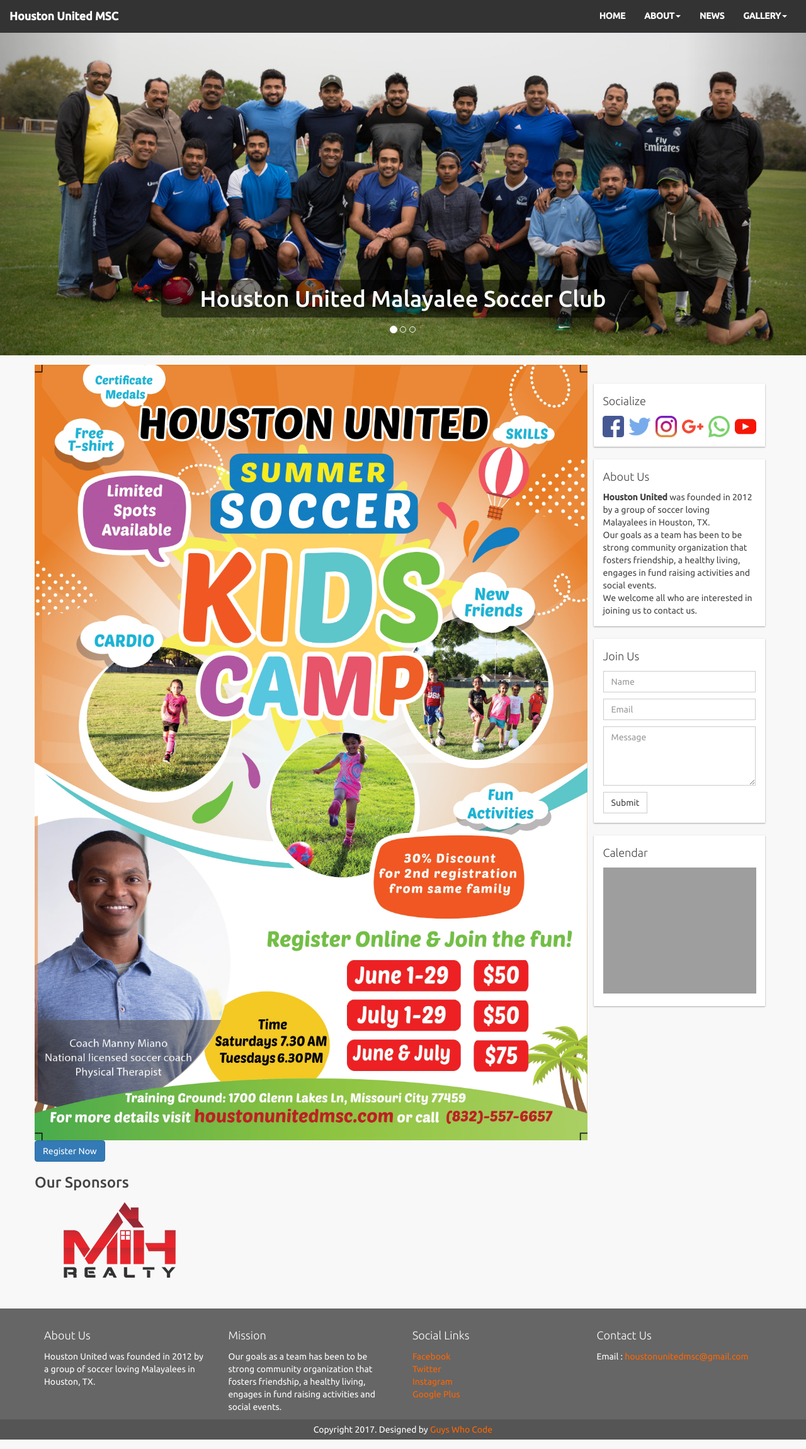
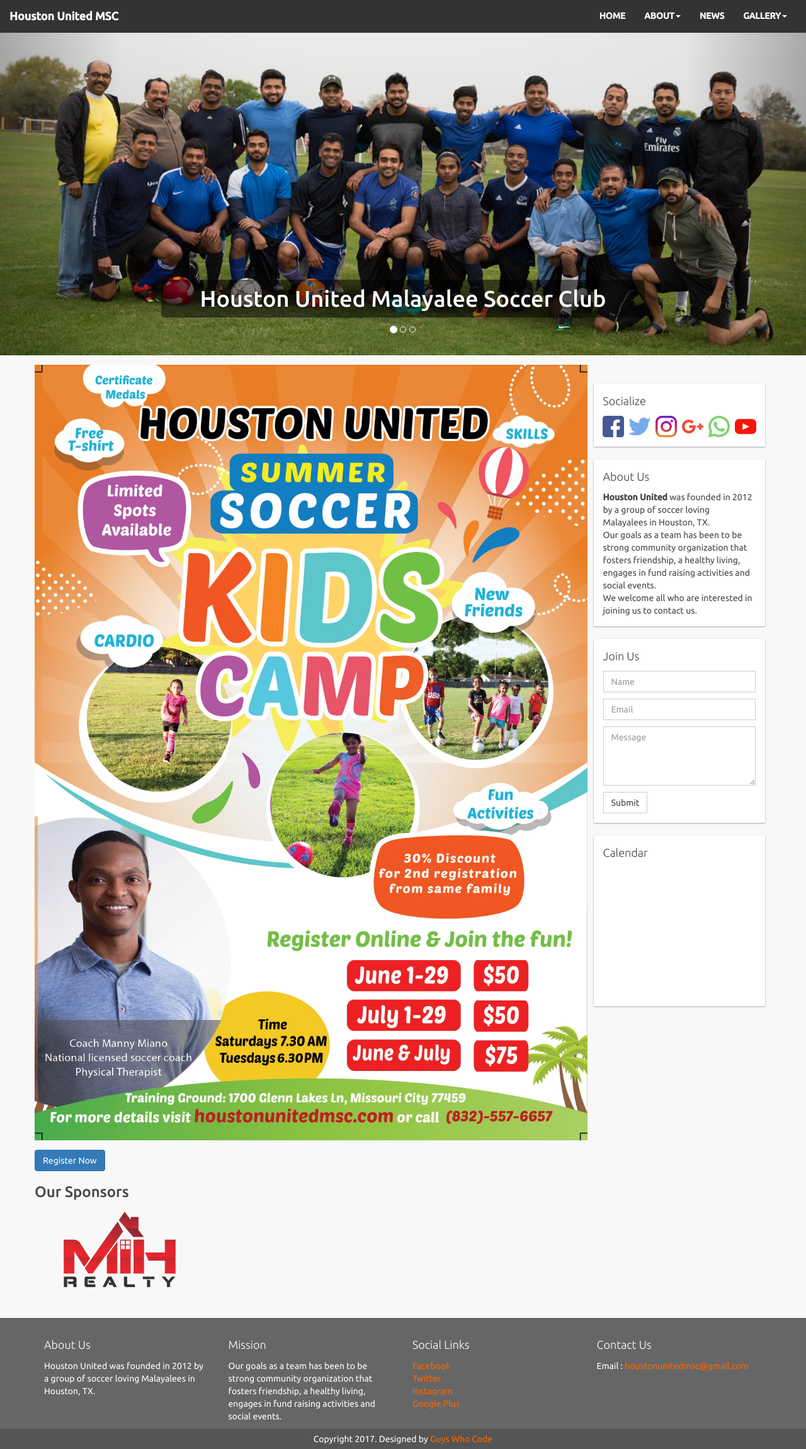
Before and after one commit to houstonunitedmsc/houstonunitedmsc.github.io, a Jekyll site: the page built from index.html, in a window 1280 px wide. Shown: the whole page at 63% size. Built offline with Jekyll 4.4.1, drawn with Linux system fonts in a browser that asks for light colours; grey boxes are pictures that could not be loaded.

Commit message:
adds button margin

```diff
--- a/index.html
+++ b/index.html
@@ -12,7 +12,7 @@
 			<div class="row">
 				<img style="width: 100%;" src="/uploads/ads/kids-camp-2019.jpg" alt="Kids Camp">
 				<br>
-				<a href="https://docs.google.com/forms/d/e/1FAIpQLSdO7cAWGF72MbB6Oo-zMDKGaEKVA_cm-QECTYoqkd5TP3IKFw/viewform?usp=sf_link" class="btn btn-primary">Register Now</a>
+				<a href="https://docs.google.com/forms/d/e/1FAIpQLSdO7cAWGF72MbB6Oo-zMDKGaEKVA_cm-QECTYoqkd5TP3IKFw/viewform?usp=sf_link" class="btn btn-primary" style="margin-top:15px;">Register Now</a>
 			</div>
 			<div class="row">
 				<h3>Our Sponsors</h3>
```
